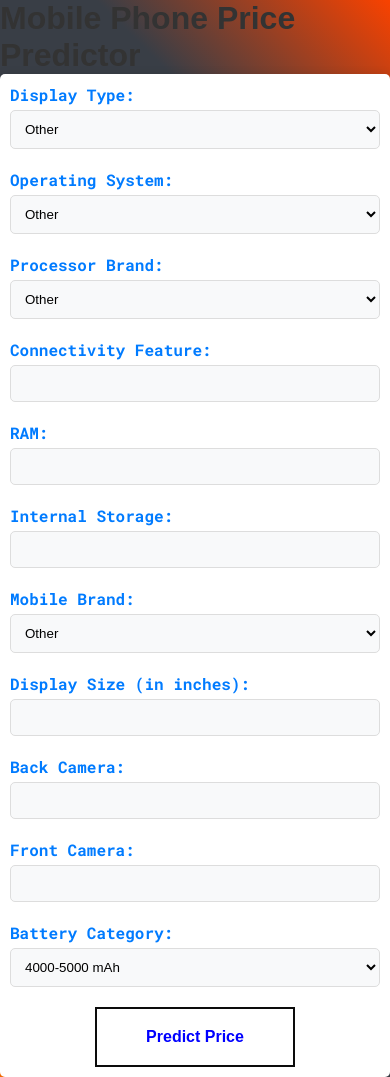
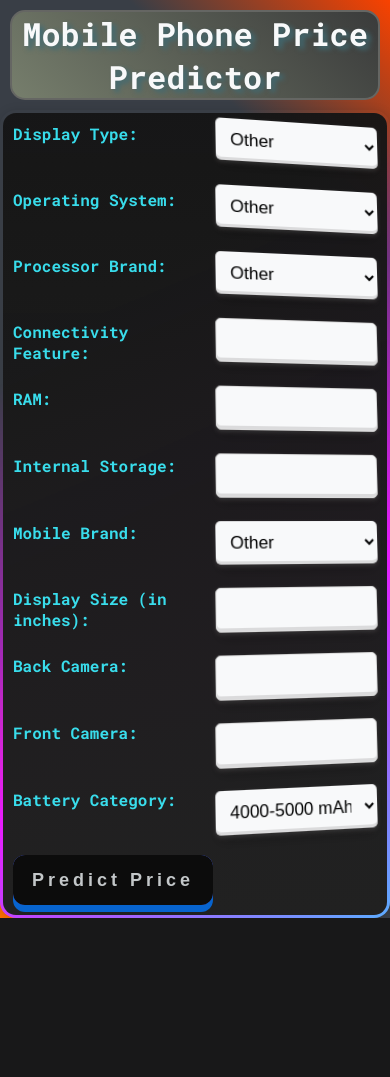
Before and after one commit to Tafique-Hossain-khan/propredict, a Flask app: page /predict-phone in a window 390 px wide. After the commit the page ends 918 px from the top, so only its background shows below. Run offline with Flask 3, Linux system fonts and the light colour scheme; some web fonts are replaced.

Commit message:
designed the phone form

```diff
--- a/static/style.css
+++ b/static/style.css
@@ -22,8 +22,6 @@ body {
   animation: slide 5s ease-in-out infinite alternate;
   transition: all 0.5s ease-in-out;
 }
-
-
 
 .box h1 {
   text-align: center;
@@ -108,7 +106,7 @@ img:hover {
 .container:hover {
   cursor: pointer;
   box-shadow: 0 0 20px #0198e3b1;
-  transform: perspective(70em) scale(1.1);
+  transform: perspective(70em) scale(1.01);
   transform-origin: center top;
 }
 .container::before {
@@ -167,15 +165,16 @@ img:hover {
   background-color: #3d0899;
   transition: all 0.2s ease-in-out;
   text-decoration: none;
+
 }
 .box a:hover {
-  transform: scale(0.98);
+  transform: scale(0.98) translateY(-5px);
 }
 .box a:before,
 .box a:after {
   position: absolute;
   content: "";
-  width: 150%;
+  width: 140%;
   left: 50%;
   height: 100%;
   transform: translateX(-50%);
@@ -336,15 +335,6 @@ input[type="number"]:hover {
 }
 
 /* Typography */
-h1,
-h2,
-h3,
-h4,
-h5,
-h6 {
-  font-family: "Raleway", sans-serif;
-  color: #333;
-}
 
 p {
   line-height: 1.17;
@@ -380,13 +370,189 @@ p::first-letter {
   }
 }
 
+/* Phone Form styling */
+form {
+  background: linear-gradient(#151515f5, #212121) padding-box,
+    linear-gradient(145deg, transparent 35%, #e81cff, #40c9ff) border-box;
+  border: 3px solid transparent;
+  font-family: inherit;
+  display: grid;
+  grid-template-columns: 1fr 1fr;
+  flex-direction: column;
+  gap: 5px;
+  box-sizing: border-box;
+  border-radius: 16px;
+  background-size: 200% 100%;
+  animation: gradient 5s ease-in-out infinite alternate;
+  perspective: 1000px;
+}
+form label {
+  color: rgba(58, 229, 245, 0.959);
+}
+
+@keyframes gradient {
+  0% {
+    background-position: 0% 50%;
+  }
+
+  50% {
+    background-position: 100% 50%;
+  }
+
+  100% {
+    background-position: 0% 50%;
+  }
+}
+
+span  {
+  display: block;
+  margin: 10px;
+  color: #f8f9fa;
+  border-radius: 15px;
+  text-align: center;
+  background: linear-gradient(45deg, #767e6c, #3a3b3b );
+ border: 2px solid rgb(101, 102, 99);
+  font-weight: bold;
+  text-shadow: 4px 3px 5px #3f6b74;
+
+}
+
+select,
+input {
+
+  box-shadow: inset 5px 7px 14px rgb(101, 101, 101);
+  border: none;
+  outline: none;
+  transition: border-color 0.3s ease-in-out, background-color 0.1s ease-in-out,
+    transform 0.1s ease-in-out, box-shadow 0.1s ease-in-out;
+  transform-style: preserve-3d;
+
+  font-size: 17px;
+  transform: scale(1.05) rotateY(10deg) rotateX(5deg);
+  box-shadow: rgba(100, 98, 98, 0.4) 0px 2px 4px,
+    rgba(0, 0, 0, 0.3) 0px 7px 13px -3px,
+    rgba(101, 99, 99, 0.2) 0px -3px 0px inset;
+}
+
+
+.predict_btn {
+  display: flex;
+  align-items: center;
+  justify-content: center;
+  height: 50px;
+  position: relative;
+  padding: 0 20px;
+  font-size:20px;
+  border: 0;
+  box-shadow: hsl(212, 93%, 42%) 0px 7px 0px 0px;
+  background-color: hsl(231, 90%, 63%);
+  border-radius: 12px;
+  overflow: hidden;
+  transition: 31ms cubic-bezier(0.5, 0.7, 0.4, 1);
+}
+
+.predict_btn:before {
+  content: attr(alt);
+  display: flex;
+  align-items: center;
+  justify-content: center;
+  position: absolute;
+  text-align: center;
+  width: 100%;
+  height: 100%;
+  inset: 0;
+  font-size: 18px;
+  font-weight: bold;
+  color: rgb(195, 199, 201);
+  letter-spacing: 4px;
+  opacity: 1;
+}
+
+.predict_btn:active {
+  box-shadow: none;
+  transform: translateY(7px);
+  transition: 35ms cubic-bezier(0.5, 0.7, 0.4, 1);
+}
+
+.predict_btn:hover:before {
+  transition: all 0.5s;
+  transform: translateY(100%);
+  opacity: 0;
+
+}
+
+.predict_btn i {
+  color: white;
+  font-size: 18px;
+  letter-spacing: 4px;
+  font-style: normal;
+  transition: all 2s ease;
+  transform: translateX(10px);
+  opacity: 0;
+}
+
+.predict_btn:hover i {
+  transition: all 0.2s ease;
+  transform: translateY(0px);
+  opacity: 1;
+}
+
+.predict_btn:hover i:nth-child(1) {
+  transition-delay: 0.045s;
+}
+
+.predict_btn:hover i:nth-child(2) {
+  transition-delay: calc(0.045s * 3);
+}
+
+.predict_btn:hover i:nth-child(3) {
+  transition-delay: calc(0.045s * 4);
+}
+
+.predict_btn:hover i:nth-child(4) {
+  transition-delay: calc(0.045s * 5);
+}
+
+.predict_btn:hover i:nth-child(6) {
+  transition-delay: calc(0.045s * 6);
+}
+
+.predict_btn:hover i:nth-child(7) {
+  transition-delay: calc(0.045s * 7);
+}
+
+button:hover i:nth-child(8) {
+  transition-delay: calc(0.045s * 8);
+}
+
+.predict_btn:hover i:nth-child(9) {
+  transition-delay: calc(0.045s * 9);
+}
+
+.predict_btn:hover i:nth-child(10) {
+  transition-delay: calc(0.045s * 10);
+}
+.predict_btn:hover i:nth-child(11) {
+  transition-delay: calc(0.045s * 11);
+}
+.predict_btn:hover i:nth-child(12) {
+  transition-delay: calc(0.045s * 12);
+}
+
 .prediction-box {
-  background-color: #f9f9f9;
+  background: radial-gradient(
+    circle closest-side at 25% 75%,
+    red,
+    yellow 10%,
+    #1e90ff 50%,
+    beige
+  );
   padding: 10px;
-  border-radius: 5px;
   margin-top: 20px;
-  box-shadow: 0 2px 4px rgba(0, 0, 0, 0.1);
   text-align: center;
-  font-size: 18px;
-  color: #333;
+  font-size: 25px;
+  border-radius: 15px 15px 0 0;
 }
+.prediction-box p{
+  color: rgb(15, 15, 15);
+}
--- a/templates/phone_form.html
+++ b/templates/phone_form.html
@@ -1,15 +1,22 @@
 <!DOCTYPE html>
 <html lang="en">
+
 <head>
     <meta charset="UTF-8">
     <meta name="viewport" content="width=device-width, initial-scale=1.0">
     <title>Mobile Phone Price Predictor</title>
+    <link href="https://fonts.googleapis.com/css?family=Raleway:900" rel="stylesheet">
+
 
     <link rel="stylesheet" href="{{ url_for('static', filename='style.css') }}">
 
 </head>
+
 <body>
+
+    <span>
         <h1>Mobile Phone Price Predictor</h1>
+    </span>
     <form action="/predict-phone" method="post">
         <label for="display_res_type">Display Type:</label>
         <select name="display_res_type" id="display_res_type">
@@ -79,15 +86,29 @@
             <option value="3000-4000">3000-4000 mAh</option>
         </select>
 
-        <button type="submit">Predict Price</button>
+        <button class="predict_btn" type="submit" alt="Predict Price">
+            <i>P</i>
+            <i>r</i>
+            <i>e</i>
+            <i>d</i>
+            <i>i</i>
+            <i>c</i>
+            <i>t</i>
+            <i>P</i>
+            <i>r</i>
+            <i>i</i>
+            <i>c</i>
+            <i>e</i>
+        </button>
     </form>
     {% if prediction_result %}
     <div class="prediction-box">
-    <p>The expected price of the phone is  {{ prediction_result }}</p>
+        <p>The expected price of the phone is {{ prediction_result }}</p>
     </div>
     {% endif %}
 
 
 
 </body>
+
 </html>
```
Lines whose indentation alone changed are shown as unchanged.
